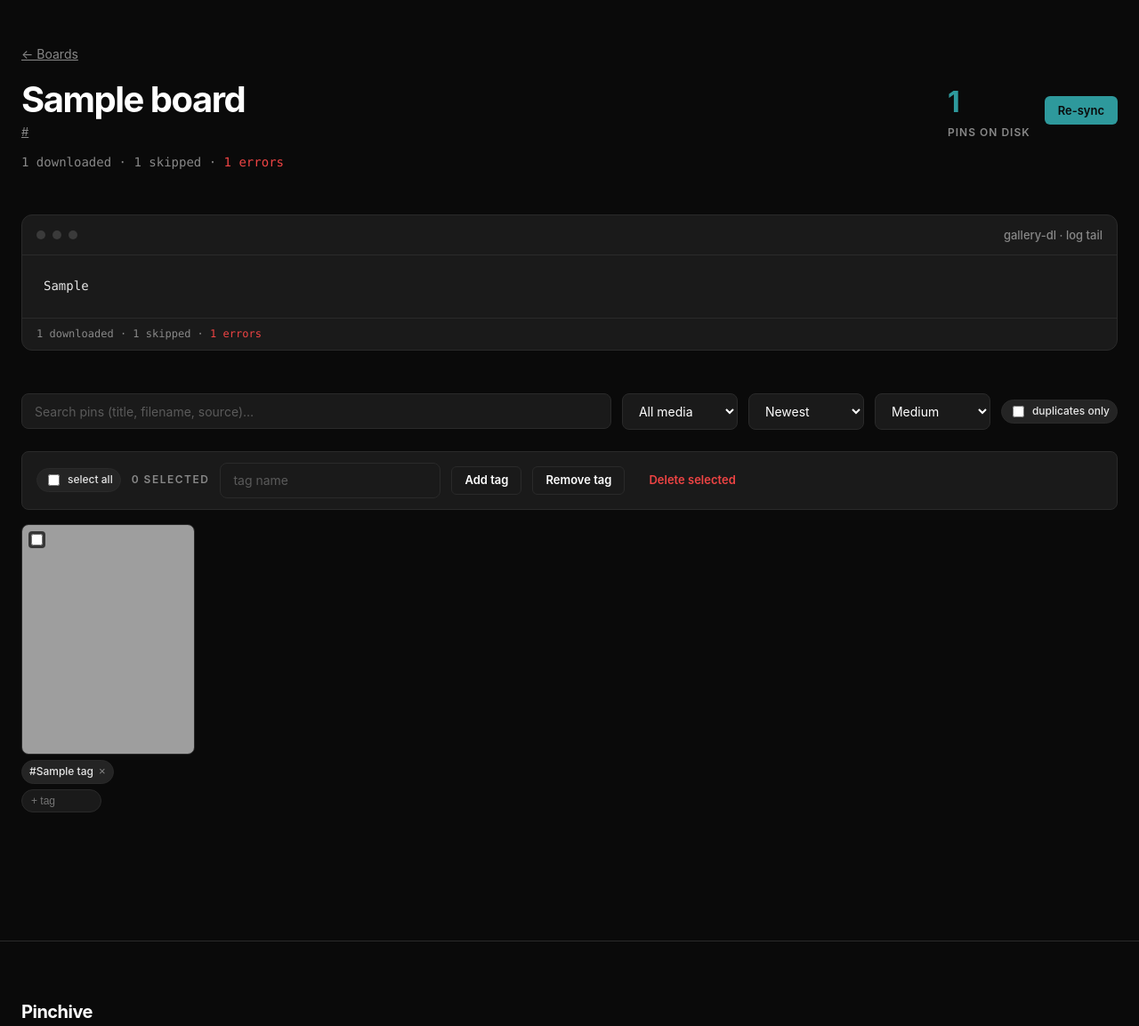
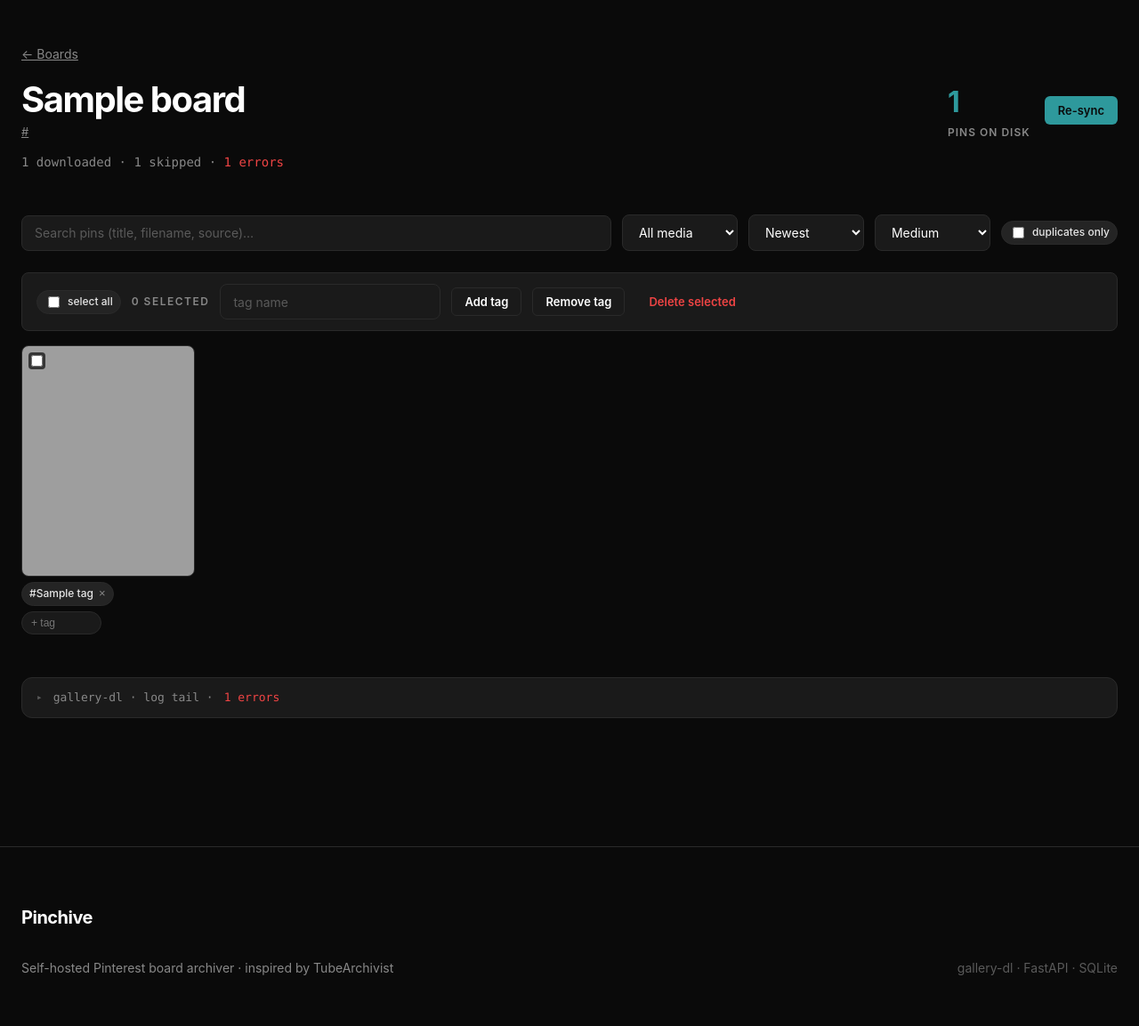
Before and after one commit to aroxu/pinchive, a FastAPI app: page /boards/1 in a window 1280 px wide. Shown: the part 64-1217 px from the top of the page at 89% size. After the commit the page ends 1160 px from the top, so only its background shows below. Run offline with FastAPI, Linux system fonts and the light colour scheme; tables that the repository leaves empty hold one stand-in row (values such as "Sample post"); some libraries are stand-ins or nearby versions; some web fonts are replaced; grey boxes are pictures that could not be loaded.

Commit message:
feat(ui): collapsible log, two-state badge, video dupes, live resync
* board detail: move the download log below the grid into a collapsed <details>
  accordion; the resync button reloads so the page re-enters its live state;
  morph-swap live poll (no flicker, videos keep playing) with stable pin ids;
  show the decoded board URL.
* board card: single working/done badge; decoded board URL.
* duplicates: render video duplicates as <video> (poster frame), images as <img>.
* css: .log-accordion styles.

Co-Authored-By: Claude Opus 4.8 <noreply@anthropic.com>

```diff
--- a/static/css/app.css
+++ b/static/css/app.css
@@ -258,6 +258,26 @@ h1, h2, h3, h4 {
   padding: var(--s-xs) var(--s-md);
   font-family: var(--font-mono); font-size: 12px; color: var(--muted);
 }
+
+/* Collapsible download-log accordion, shown below the pin grid. */
+.log-accordion {
+  background: var(--surface-card);
+  border: 1px solid var(--hairline);
+  border-radius: var(--r-lg);
+  overflow: hidden;
+}
+.log-accordion > summary {
+  cursor: pointer; user-select: none; list-style: none;
+  display: flex; align-items: center; gap: var(--s-sm);
+  padding: var(--s-sm) var(--s-md);
+  font-family: var(--font-mono); font-size: 13px; color: var(--muted);
+}
+.log-accordion > summary::-webkit-details-marker { display: none; }
+.log-accordion > summary::before { content: "▸"; color: var(--muted-soft); font-size: 11px; }
+.log-accordion[open] > summary::before { content: "▾"; }
+.log-accordion > summary:hover { color: var(--on-dark); }
+.log-accordion .code-window { border: 0; border-top: 1px solid var(--hairline); border-radius: 0; }
+.log-accordion .code-window pre { max-height: 420px; overflow: auto; }
 .tok-key { color: var(--blue); }
 .tok-str { color: var(--primary); }
 .tok-com { color: var(--muted-soft); }
--- a/templates/board_detail.html
+++ b/templates/board_detail.html
@@ -9,15 +9,17 @@
     <div class="row between row-wrap" style="margin-top:var(--s-md)">
       <div>
         <h1 class="display-md">{{ board.display_title }}</h1>
-        <a class="board-url" href="{{ board.url }}" target="_blank" rel="noopener">{{ board.url }}</a>
+        <a class="board-url" href="{{ board.url }}" target="_blank" rel="noopener">{{ board.display_url }}</a>
       </div>
       <div class="row">
         <div class="count-item">
           <span class="stat-sm" id="pin-count">{{ total }}</span>
           <span class="k muted caption-uc">{{ t('stat.matching_pins') if (q or active_type or dupes) else t('stat.pins_on_disk') }}</span>
         </div>
+        <!-- Reload after enqueue so the page re-renders in its active (queued)
+             state: the pin grid starts live-polling and the progress line shows. -->
         <button class="btn btn-primary btn-sm" hx-post="/boards/{{ board.id }}/redownload"
-                hx-target="this" hx-swap="none">{{ t('btn.resync') }}</button>
+                hx-swap="none" hx-on::after-request="window.location.reload()">{{ t('btn.resync') }}</button>
       </div>
     </div>
     <!-- Live download progress. board.downloaded/skipped/error_count are updated
@@ -33,24 +35,6 @@
     </div>
   </div>
 </section>
-
-{% if board.log_tail %}
-<section class="section" style="padding-top:0">
-  <div class="container">
-    <div class="code-window">
-      <div class="chrome">
-        <span class="lamp"></span><span class="lamp"></span><span class="lamp"></span>
-        <span class="caption muted" style="margin-left:auto">{{ t('log.title') }}</span>
-      </div>
-      <pre>{{ board.log_tail }}</pre>
-      <div class="statusbar">
-        {{ board.downloaded_count }} {{ t('count.downloaded') }} · {{ board.skipped_count }} {{ t('count.skipped') }}
-        {%- if board.error_count %} · <span style="color:var(--rose)">{{ board.error_count }} {{ t('count.errors') }}</span>{% endif %}
-      </div>
-    </div>
-  </div>
-</section>
-{% endif %}
 
 <section class="section" style="padding-top:0">
   <div class="container">
@@ -83,9 +67,12 @@
       {% endif %}
     </form>
 
+    <!-- Morph swap (idiomorph): the 3s poll updates only what changed instead of
+         replacing the grid, so already-loaded images/videos aren't reloaded —
+         no flicker, and videos keep playing. -->
     <div id="pins-live"
-         {% if active %}hx-get="{{ request.url }}" hx-trigger="every 3s"
-         hx-target="#pins-live" hx-select="#pins-live" hx-swap="outerHTML"
+         {% if active %}hx-ext="morph" hx-get="{{ request.url }}" hx-trigger="every 3s"
+         hx-target="#pins-live" hx-select="#pins-live" hx-swap="morph:outerHTML"
          hx-select-oob="#pin-count,#dl-progress"{% endif %}>
     {% if not pins %}
       <div class="card">
@@ -118,7 +105,7 @@
 
       <div class="pin-grid view-{{ active_view }}">
         {% for pin in pins %}
-        <div class="pin-cell">
+        <div class="pin-cell" id="pin-{{ pin.id }}">
           <label class="pin-check">
             <input type="checkbox" class="pin-select" value="{{ pin.id }}"
                    aria-label="select pin">
@@ -200,4 +187,26 @@
     </script>
   </div>
 </section>
+
+{% if board.log_tail %}
+<!-- Download log, tucked below the grid in a collapsed accordion so the 403
+     recoveries / skips don't read as a page-level error. Click to expand. -->
+<section class="section" style="padding-top:0">
+  <div class="container">
+    <details class="log-accordion">
+      <summary>
+        {{ t('log.title') }}
+        {%- if board.error_count %} · <span style="color:var(--rose)">{{ board.error_count }} {{ t('count.errors') }}</span>{% endif %}
+      </summary>
+      <div class="code-window">
+        <pre>{{ board.log_tail }}</pre>
+        <div class="statusbar">
+          {{ board.downloaded_count }} {{ t('count.downloaded') }} · {{ board.skipped_count }} {{ t('count.skipped') }}
+          {%- if board.error_count %} · <span style="color:var(--rose)">{{ board.error_count }} {{ t('count.errors') }}</span>{% endif %}
+        </div>
+      </div>
+    </details>
+  </div>
+</section>
+{% endif %}
 {% endblock %}
--- a/templates/duplicates.html
+++ b/templates/duplicates.html
@@ -55,9 +55,13 @@
         {% for pin in group %}
         <div class="dupe-item {{ 'keep' if loop.first }}">
           {% if loop.first %}<span class="keep-badge">{{ t('dup.keep') }}</span>{% endif %}
+          {% if pin.media_type == "video" %}
+          <video src="/media/{{ pin.rel_path }}#t=0.1" controls preload="metadata" playsinline></video>
+          {% else %}
           <a href="/media/{{ pin.rel_path }}" target="_blank" rel="noopener">
             <img loading="lazy" src="/media/{{ pin.rel_path }}" alt="{{ pin.filename }}">
           </a>
+          {% endif %}
           <label class="pick">
             <input type="checkbox" name="pin_ids" value="{{ pin.id }}"
                    {{ 'checked' if not loop.first }}>
```
Also changed, not shown: templates/partials/board_card.html (+4 -12 lines).
